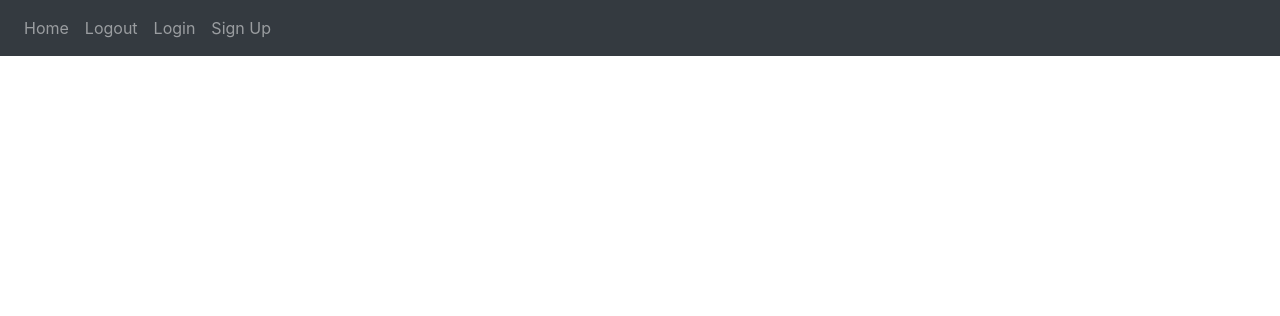
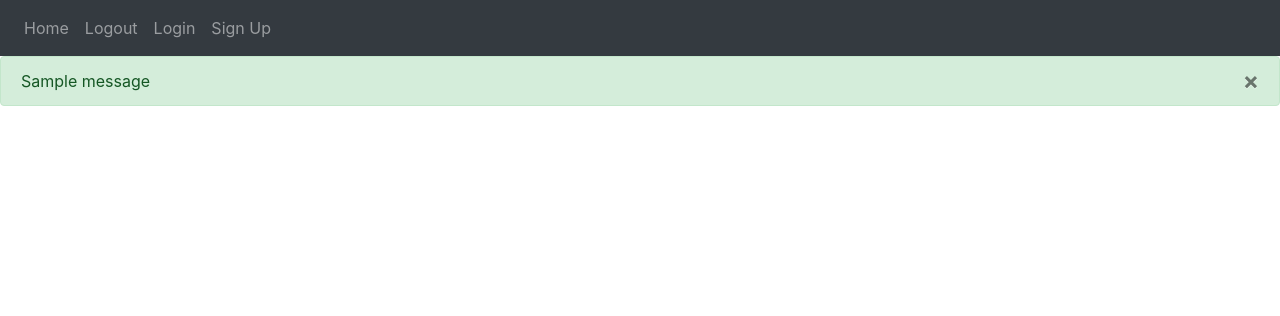
Before and after one commit to JonathanGea/note-web-app, a Flask app: page / in a window 1280 px wide. Shown: the top 316 px of the page. Run offline with Flask 2, Linux system fonts and the light colour scheme; one stand-in notice (Sample message) is shown; some libraries are stand-ins or nearby versions.

Commit message:
new update

```diff
--- a/website/templates/base.html
+++ b/website/templates/base.html
@@ -31,7 +31,23 @@
         </div>
     </nav>
 
-
+    {% with messages = get_flashed_messages(with_categories=true) %} {% if
+        messages %} {% for category, message in messages %} {% if category ==
+        'error' %}
+        <div class="alert alert-danger alter-dismissable fade show" role="alert">
+          {{ message }}
+          <button type="button" class="close" data-dismiss="alert">
+            <span aria-hidden="true">&times;</span>
+          </button>
+        </div>
+        {% else %}
+        <div class="alert alert-success alter-dismissable fade show" role="alert">
+          {{ message }}
+          <button type="button" class="close" data-dismiss="alert">
+            <span aria-hidden="true">&times;</span>
+          </button>
+        </div>
+        {% endif %} {% endfor %} {% endif %} {% endwith %}
     <div class="container">{% block content %} {% endblock %}</div>
     <script src="https://code.jquery.com/jquery-3.2.1.slim.min.js"
         integrity="sha384-KJ3o2DKtIkvYIK3UENzmM7KCkRr/rE9/Qpg6aAZGJwFDMVNA/GpGFF93hXpG5KkN" crossorigin="anonymous">
```
Also changed, not shown: website/auth.py (+22 -3 lines), README.md.
